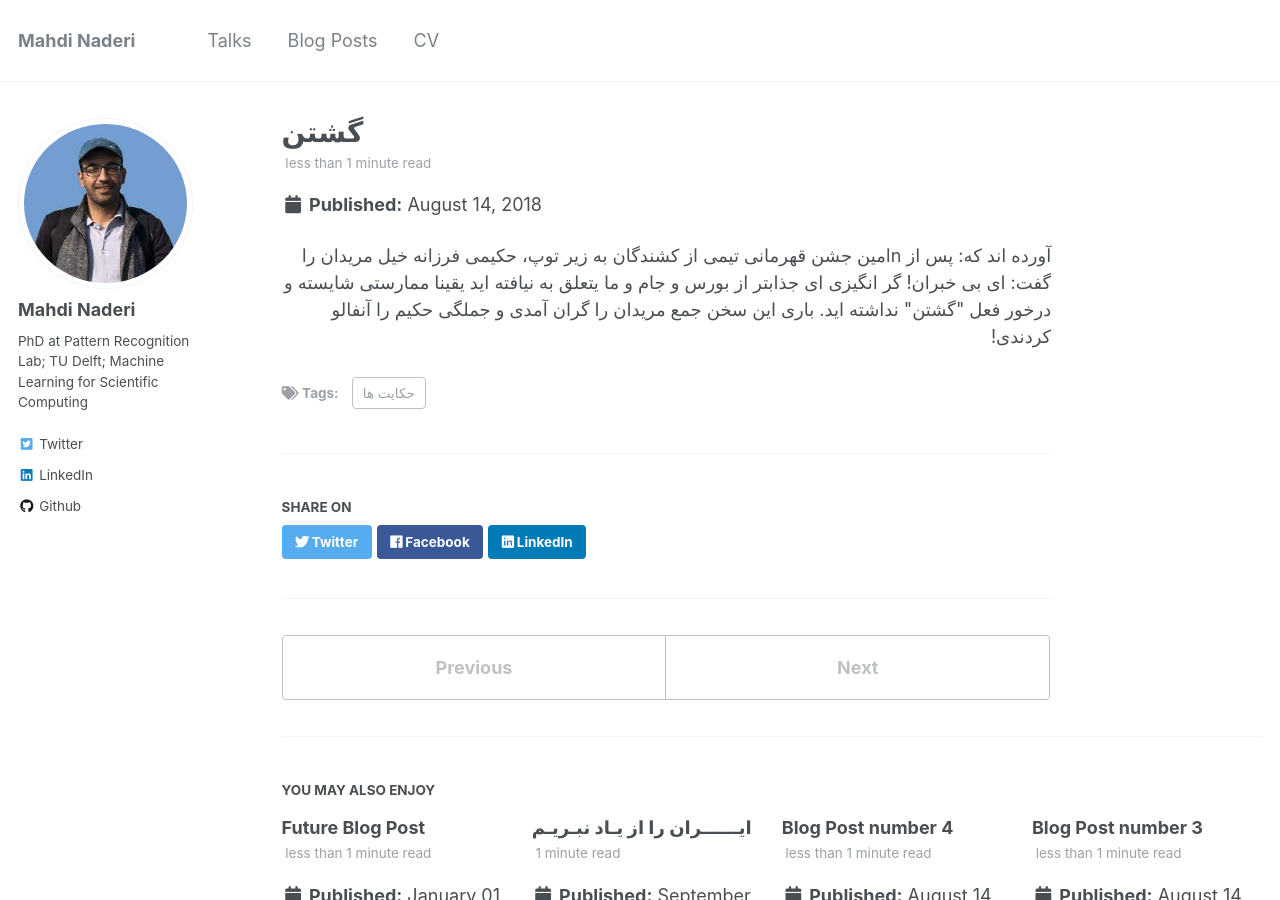
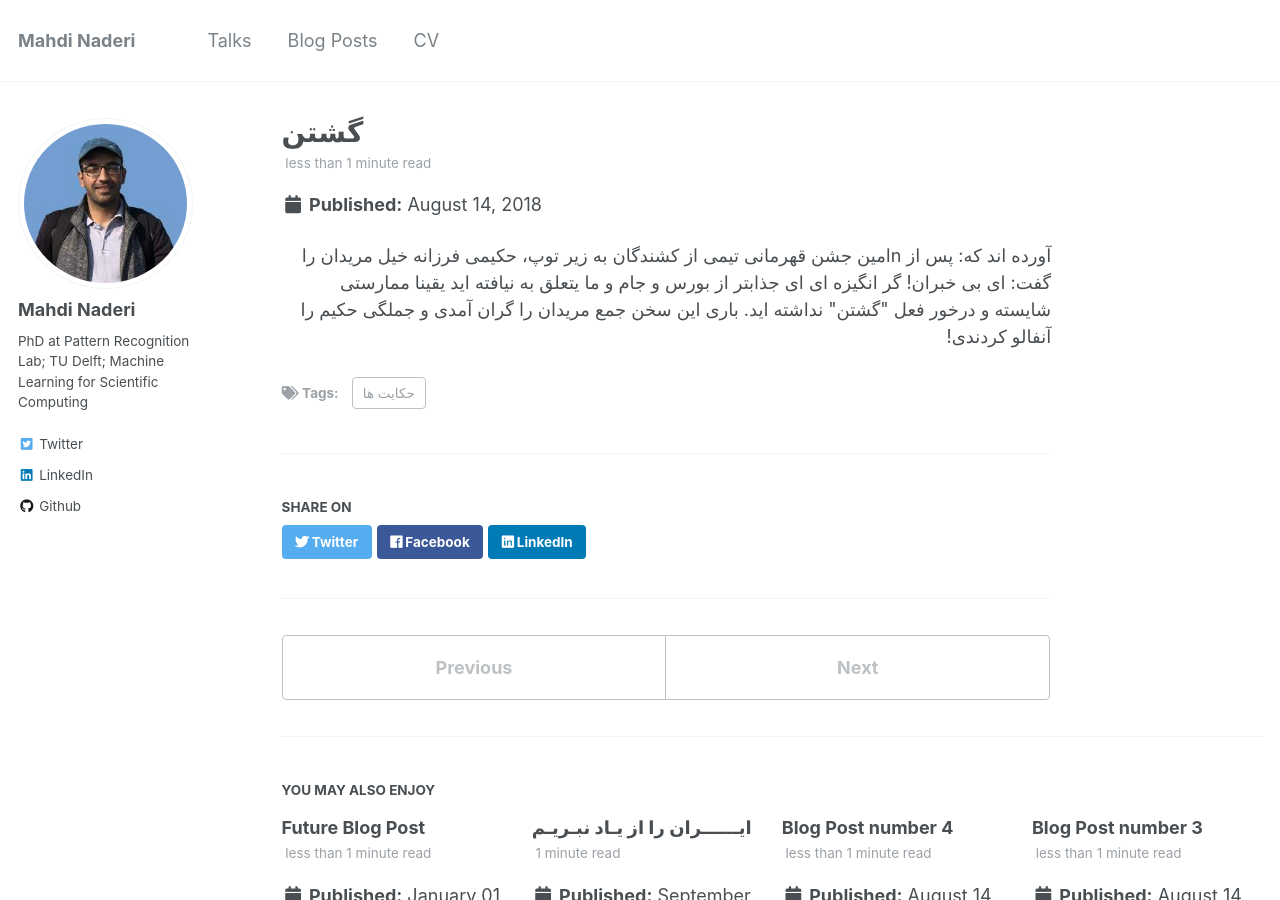
Before and after one commit to mnaderib/mnaderib.github.io, a Jekyll site: the page built from _posts/2018-08-14-blog-post-2.md, in a window 1280 px wide and 900 px high. Built offline with Jekyll 4.4.1, drawn with Linux system fonts in a browser that asks for light colours.

Commit message:
Update 2018-08-14-blog-post-2.md

```diff
--- a/_posts/2018-08-14-blog-post-2.md
+++ b/_posts/2018-08-14-blog-post-2.md
@@ -7,6 +7,6 @@
 ---
 <div dir="rtl">
 
-آورده اند که: پس از nامین جشن قهرمانی تیمی از کشندگان به زیر توپ، حکیمی فرزانه خیل مریدان را گفت: ای بی خبران! گر انگیزی ای جذابتر از بورس و جام و ما یتعلق به نیافته اید یقینا ممارستی شایسته و درخور فعل "گشتن" نداشته اید.
+آورده اند که: پس از nامین جشن قهرمانی تیمی از کشندگان به زیر توپ، حکیمی فرزانه خیل مریدان را گفت: ای بی خبران! گر انگیزه ای ای جذابتر از بورس و جام و ما یتعلق به نیافته اید یقینا ممارستی شایسته و درخور فعل "گشتن" نداشته اید.
 باری این سخن جمع مریدان را گران آمدی و جملگی حکیم را آنفالو کردندی!
 </div>
```
